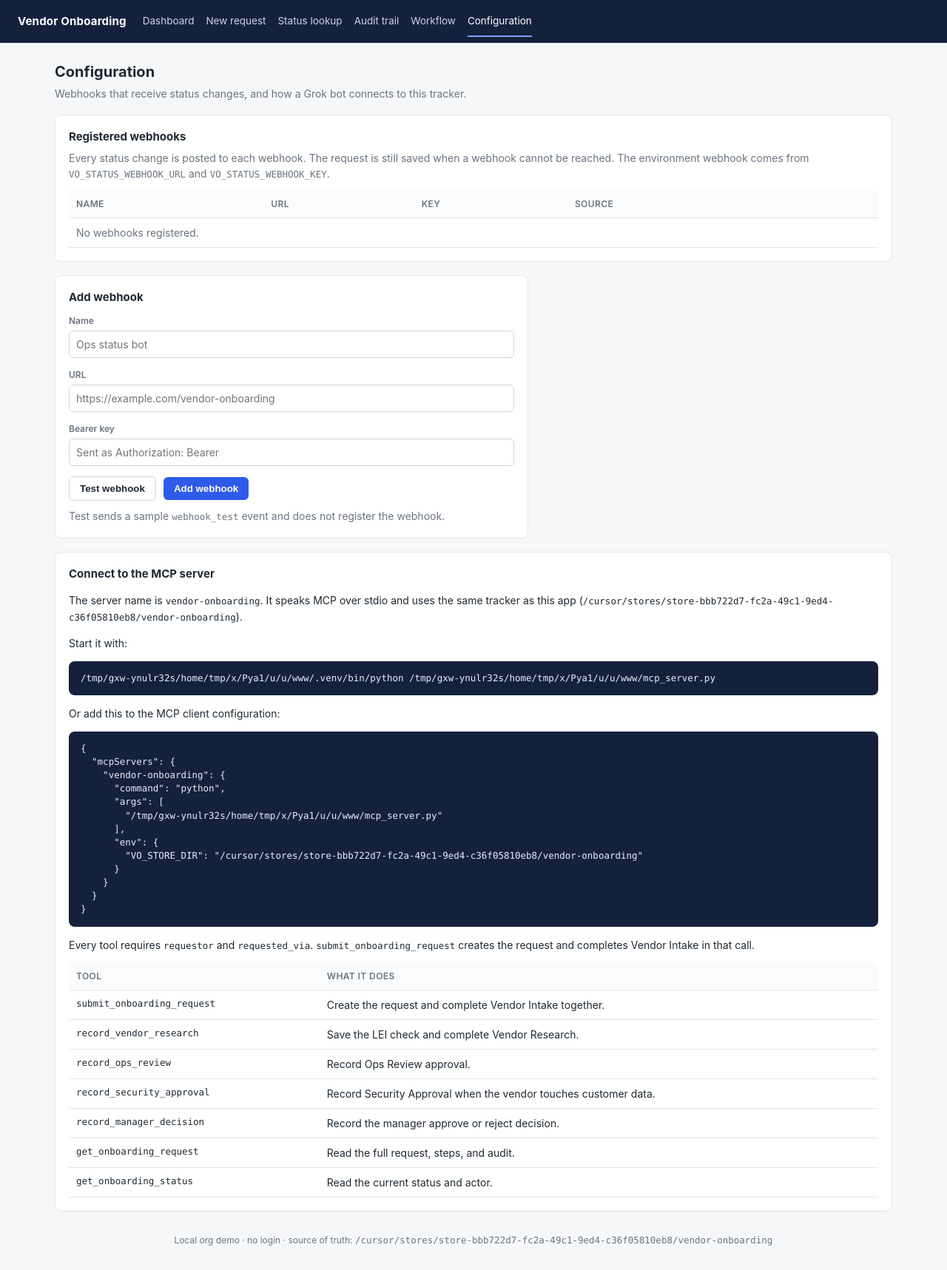
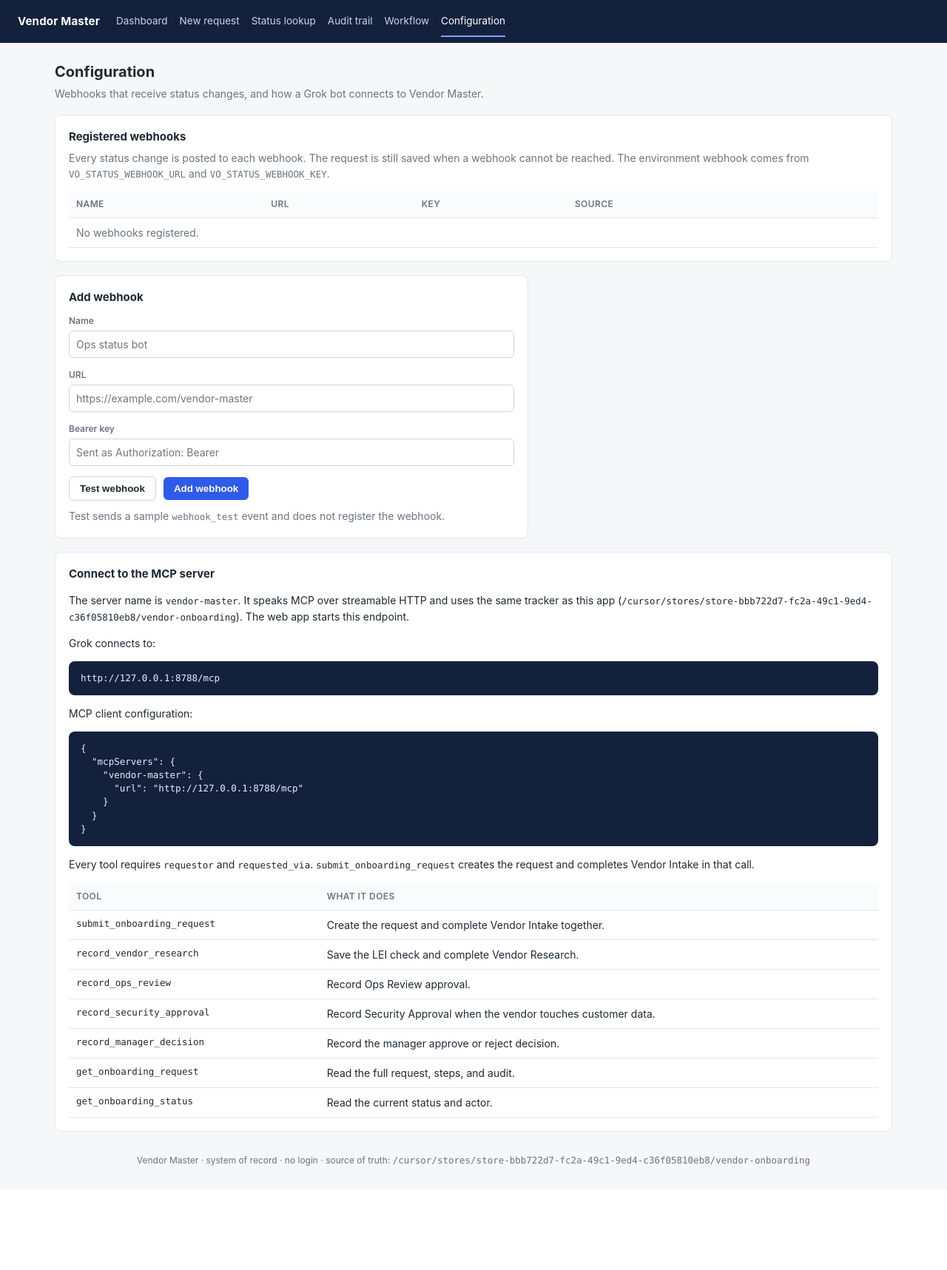
Before and after one commit to jayeshvartak/vendor-onboarding-app, a Flask app: page /configuration in a window 1280 px wide. Shown: the whole page at 74% size. After the commit the page ends 1576 px from the top, so only its background shows below. Run offline with Flask 3, Linux system fonts and the light colour scheme.

Commit message:
Serve Vendor Master MCP over streamable HTTP.
The web app starts the MCP endpoint at /mcp on port 8788, and the product name is Vendor Master.

Co-authored-by: jayeshvartak <jayeshvartak@users.noreply.github.com>

```diff
--- a/app.py
+++ b/app.py
@@ -1,4 +1,4 @@
-"""Vendor Onboarding — local internal web app.
+"""Vendor Master — system of record for vendors.
 
 Source of truth: the tracker store (requests.json primary; requests.csv and
 audit-log.csv kept in sync). Override with VO_STORE_DIR.
@@ -276,7 +276,7 @@ def webhook_test_payload():
         "vendorName": "",
         "fromStatus": "",
         "toStatus": "",
-        "message": "Test from Vendor Onboarding configuration. This webhook is not registered yet.",
+        "message": "Test from Vendor Master configuration. This webhook is not registered yet.",
         "sentAt": now_utc(),
     }
 
@@ -1239,16 +1239,17 @@ def workflow():
     )
 
 
+def mcp_endpoint():
+    """Streamable HTTP URL for a bot on this machine."""
+    import mcp_server
+    return mcp_server.client_url()
+
+
 def mcp_client_config():
-    python = os.path.join(APP_DIR, ".venv", "bin", "python")
-    if not os.path.isfile(python):
-        python = "python"
     return json.dumps({
         "mcpServers": {
-            "vendor-onboarding": {
-                "command": python,
-                "args": [os.path.join(APP_DIR, "mcp_server.py")],
-                "env": {"VO_STORE_DIR": STORE_DIR},
+            "vendor-master": {
+                "url": mcp_endpoint(),
             }
         }
     }, indent=2)
@@ -1272,7 +1273,7 @@ def _configuration_page(form=None, code=200):
         webhooks=registered_webhooks(),
         form=form or {"name": "", "url": ""},
         mcp_config=mcp_client_config(),
-        mcp_command=os.path.join(APP_DIR, ".venv", "bin", "python") + " " + os.path.join(APP_DIR, "mcp_server.py"),
+        mcp_url=mcp_endpoint(),
         mcp_tools=MCP_TOOLS,
     )
     return body if code == 200 else (body, code)
@@ -1324,5 +1325,14 @@ def healthz():
     return {"ok": True, "store": STORE_DIR, "requests": len(load()["requests"])}
 
 
+def _start_mcp_http():
+    """Run the streamable HTTP MCP server beside the web app."""
+    import threading
+    import mcp_server
+
+    threading.Thread(target=mcp_server.serve, name="vendor-master-mcp", daemon=True).start()
+
+
 if __name__ == "__main__":
+    _start_mcp_http()
     app.run(host=os.environ.get("VO_HOST", "0.0.0.0"), port=int(os.environ.get("VO_PORT", "8787")))
--- a/mcp_server.py
+++ b/mcp_server.py
@@ -1,14 +1,17 @@
-"""Vendor onboarding MCP server for the Grok bot.
+"""Vendor Master MCP server for the Grok bot.
 
-Run over stdio (the usual MCP client connection):
+Streamable HTTP (the Grok bot connects to this URL):
 
     .venv/bin/python mcp_server.py
 
+Default endpoint: http://127.0.0.1:8788/mcp
+Override with VO_MCP_HOST, VO_MCP_PORT, and VO_MCP_PATH.
 The server reads and writes the same tracker as the web app (VO_STORE_DIR).
 There is no create-onboarding-request tool. submit_onboarding_request creates
 the request and completes Vendor Intake together. Every tool requires
 requestor and requested_via.
 """
+import os
 from typing import Annotated
 
 from pydantic import Field
@@ -17,13 +20,19 @@ from mcp.server.mcpserver import MCPServer
 
 import onboarding_api as api
 
+MCP_HOST = os.environ.get("VO_MCP_HOST", "0.0.0.0")
+MCP_PORT = int(os.environ.get("VO_MCP_PORT", "8788"))
+MCP_PATH = os.environ.get("VO_MCP_PATH", "/mcp")
+if not MCP_PATH.startswith("/"):
+    MCP_PATH = "/" + MCP_PATH
+
 server = MCPServer(
-    name="vendor-onboarding",
+    name="vendor-master",
     instructions=(
-        "Vendor onboarding tracker. Submit one onboarding request to create it and "
-        "complete Vendor Intake. Then record research, ops review, security approval "
-        "when the vendor touches customer data, and the manager decision. "
-        "Every tool requires requestor and requested_via."
+        "Vendor Master is the system of record for vendors. Submit one onboarding "
+        "request to create the vendor record and complete Vendor Intake. Then record "
+        "research, ops review, security approval when the vendor touches customer data, "
+        "and the manager decision. Every tool requires requestor and requested_via."
     ),
 )
 
@@ -153,5 +162,23 @@ def get_onboarding_status(
     return api.get_onboarding_status(request_id, requestor, requested_via)
 
 
+def serve():
+    """Serve MCP over streamable HTTP. Blocks until the process stops."""
+    server.run(
+        transport="streamable-http",
+        host=MCP_HOST,
+        port=MCP_PORT,
+        streamable_http_path=MCP_PATH,
+    )
+
+
+def client_url(host=None):
+    """URL a bot on this machine uses. 0.0.0.0 is the bind address, not a client host."""
+    shown = host or MCP_HOST
+    if shown in ("0.0.0.0", "::"):
+        shown = "127.0.0.1"
+    return f"http://{shown}:{MCP_PORT}{MCP_PATH}"
+
+
 if __name__ == "__main__":
-    server.run(transport="stdio")
+    serve()
--- a/onboarding_api.py
+++ b/onboarding_api.py
@@ -1,4 +1,4 @@
-"""Store operations for the vendor-onboarding MCP tools.
+"""Store operations for the Vendor Master MCP tools.
 
 Submitting an onboarding request creates the record and completes Vendor Intake
 in one step. There is no separate create-request tool. Every call requires
--- a/templates/_flow.html
+++ b/templates/_flow.html
@@ -15,7 +15,7 @@
 {%- endmacro %}
 {% macro diagram(flow) %}
 {% set st = flow.states if flow else None %}
-<svg class="wf" viewBox="0 0 1130 330" role="img" aria-label="Vendor onboarding workflow">
+<svg class="wf" viewBox="0 0 1130 330" role="img" aria-label="Vendor Master workflow">
 <defs><marker id="ah" viewBox="0 0 10 10" refX="9" refY="5" markerWidth="7" markerHeight="7" orient="auto-start-reverse"><path d="M0 0 L10 5 L0 10 z" fill="#8b95a3"/></marker></defs>
 <g class="e">
   <line x1="150" y1="59" x2="186" y2="59" marker-end="url(#ah)"/>
--- a/templates/base.html
+++ b/templates/base.html
@@ -1,6 +1,6 @@
 <!doctype html><html lang="en"><head><meta charset="utf-8"><meta name="viewport" content="width=device-width,initial-scale=1">
-<title>{% block title %}Vendor Onboarding{% endblock %}</title><link rel="stylesheet" href="{{ url_for('static', filename='style.css') }}?v=5"></head>
-<body><header><div class="brand">Vendor Onboarding</div><nav>
+<title>{% block title %}Vendor Master{% endblock %}</title><link rel="stylesheet" href="{{ url_for('static', filename='style.css') }}?v=5"></head>
+<body><header><div class="brand">Vendor Master</div><nav>
 <a href="{{ url_for('dashboard') }}" class="{{ 'on' if view=='dashboard' }}">Dashboard</a>
 <a href="{{ url_for('new_request') }}" class="{{ 'on' if view=='new' }}">New request</a>
 <a href="{{ url_for('status') }}" class="{{ 'on' if view=='status' }}">Status lookup</a>
@@ -9,4 +9,4 @@
 <a href="{{ url_for('configuration') }}" class="{{ 'on' if view=='configuration' }}">Configuration</a></nav></header>
 <main>{% with msgs = get_flashed_messages(with_categories=true) %}{% for c,m in msgs %}<div class="flash {{c}}">{{m}}</div>{% endfor %}{% endwith %}
 {% block body %}{% endblock %}</main>
-<footer>Local org demo · no login · source of truth: <span class="mono">{{ store_dir }}</span></footer></body></html>
+<footer>Vendor Master · system of record · no login · source of truth: <span class="mono">{{ store_dir }}</span></footer></body></html>
--- a/templates/configuration.html
+++ b/templates/configuration.html
@@ -1,5 +1,5 @@
 {% extends "base.html" %}{% block body %}
-<h1>Configuration</h1><p class="sub">Webhooks that receive status changes, and how a Grok bot connects to this tracker.</p>
+<h1>Configuration</h1><p class="sub">Webhooks that receive status changes, and how a Grok bot connects to Vendor Master.</p>
 <div class="card"><h2>Registered webhooks</h2>
 <p class="muted" style="margin:-6px 0 12px">Every status change is posted to each webhook. The request is still saved when a webhook cannot be reached. The environment webhook comes from <span class="mono">VO_STATUS_WEBHOOK_URL</span> and <span class="mono">VO_STATUS_WEBHOOK_KEY</span>.</p>
 <div class="table-wrap"><table><thead><tr><th>Name</th><th>URL</th><th>Key</th><th>Source</th><th></th></tr></thead><tbody>
@@ -14,7 +14,7 @@
 <div class="card" style="max-width:640px"><h2>Add webhook</h2>
 <form method="post">
 <div class="field"><label>Name</label><input name="name" value="{{ form.name }}" placeholder="Ops status bot"></div>
-<div class="field"><label>URL</label><input name="url" type="url" required value="{{ form.url }}" placeholder="https://example.com/vendor-onboarding"></div>
+<div class="field"><label>URL</label><input name="url" type="url" required value="{{ form.url }}" placeholder="https://example.com/vendor-master"></div>
 <div class="field"><label>Bearer key</label><input name="key" type="password" required autocomplete="off" placeholder="Sent as Authorization: Bearer" value="{{ form.key or '' }}"></div>
 <div class="actions">
 <button class="btn ghost" type="submit" name="action" value="test">Test webhook</button>
@@ -23,10 +23,10 @@
 <p class="muted" style="margin:10px 0 0">Test sends a sample <span class="mono">webhook_test</span> event and does not register the webhook.</p>
 </form></div>
 <div class="card"><h2>Connect to the MCP server</h2>
-<p>The server name is <span class="mono">vendor-onboarding</span>. It speaks MCP over stdio and uses the same tracker as this app (<span class="mono">{{ store_dir }}</span>).</p>
-<p>Start it with:</p>
-<pre class="config mono">{{ mcp_command }}</pre>
-<p>Or add this to the MCP client configuration:</p>
+<p>The server name is <span class="mono">vendor-master</span>. It speaks MCP over streamable HTTP and uses the same tracker as this app (<span class="mono">{{ store_dir }}</span>). The web app starts this endpoint.</p>
+<p>Grok connects to:</p>
+<pre class="config mono">{{ mcp_url }}</pre>
+<p>MCP client configuration:</p>
 <pre class="config mono">{{ mcp_config }}</pre>
 <p>Every tool requires <span class="mono">requestor</span> and <span class="mono">requested_via</span>. <span class="mono">submit_onboarding_request</span> creates the request and completes Vendor Intake in that call.</p>
 <table><thead><tr><th>Tool</th><th>What it does</th></tr></thead><tbody>
--- a/templates/dashboard.html
+++ b/templates/dashboard.html
@@ -1,5 +1,5 @@
 {% extends "base.html" %}{% block body %}
-<h1>Requests</h1><p class="sub">{{ total }} vendor onboarding request{{ '' if total==1 else 's' }} in the tracker.</p>
+<h1>Requests</h1><p class="sub">{{ total }} vendor record{{ '' if total==1 else 's' }} in Vendor Master.</p>
 <div class="stats">{% for s in cards %}<a class="stat {{ 'on' if s.key==fs }}" href="?status={{ s.key|urlencode }}"><b>{{ s.count }}</b><span>{{ s.label }}</span></a>{% endfor %}</div>
 <div class="card"><form class="filters" method="get">
 <div><label>Search</label><input name="q" value="{{ q }}" placeholder="Vendor or ID"></div>
--- a/templates/new.html
+++ b/templates/new.html
@@ -1,5 +1,5 @@
 {% extends "base.html" %}{% block body %}
-<h1>New vendor onboarding request</h1><p class="sub">Creates a request ID (VO-YYYYMMDD-NNN, UTC) and routes it to the Vendor Intake form. Submitting that form completes the Vendor Intake step.</p>
+<h1>New vendor record</h1><p class="sub">Creates a Vendor Master request ID (VO-YYYYMMDD-NNN, UTC) and routes it to the Vendor Intake form. Submitting that form completes the Vendor Intake step.</p>
 <div class="card" style="max-width:640px"><form method="post">
 <div class="field"><label>Vendor legal name *</label><input name="vendorName" required value="{{ form.get('vendorName','') }}" placeholder="e.g. ACME TECHNOLOGIES INDIA PRIVATE LIMITED"></div>
 <div class="field"><label>Vendor website / contact</label><input name="vendorContact" value="{{ form.get('vendorContact','') }}"></div>
--- a/templates/workflow.html
+++ b/templates/workflow.html
@@ -1,7 +1,7 @@
 {% extends "base.html" %}{% block body %}
-<h1>Workflow</h1><p class="sub">How a vendor onboarding request moves through the org.</p>
+<h1>Workflow</h1><p class="sub">How a vendor record moves through Vendor Master.</p>
 {% from "_flow.html" import diagram %}
-<div class="card"><h2>Vendor onboarding workflow</h2>{{ diagram(None) }}
+<div class="card"><h2>Vendor Master workflow</h2>{{ diagram(None) }}
 <p class="rule" style="margin-top:14px"><b>Rule:</b> After the Vendor Intake form is submitted, the Vendor Intake step is completed and the decision <b>“touches customer data?”</b> decides the Security path. <b>YES</b> → Security Approval (Human), which merges into <b>Manager Approval (Human)</b> — not Ops Review. <b>NO</b> → Security is N/A. Vendor Research → Ops Review (Human) → Manager Approval runs in every case.</p></div>
 <div class="card"><h2>Step statistics</h2>
 <p class="sub">Completed executions only. Duration is the step end time minus its start time. Each step also stores the requestor and how it was requested (<span class="mono">requested_via</span>); those are on the request detail.</p>
```
Also changed, not shown: tests/test_dashboard_config.py (+4 -2 lines), tests/test_mcp_http.py (added, +70 -0 lines), README.md, 1 other file.
